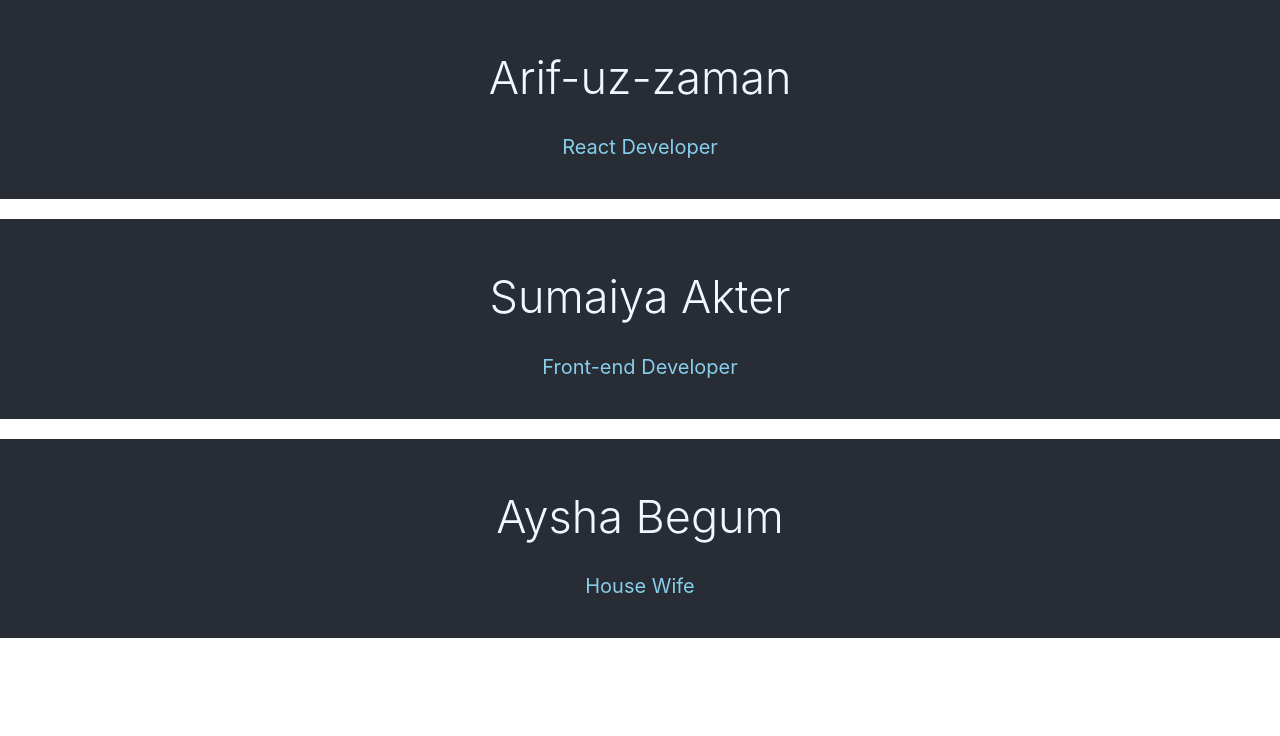
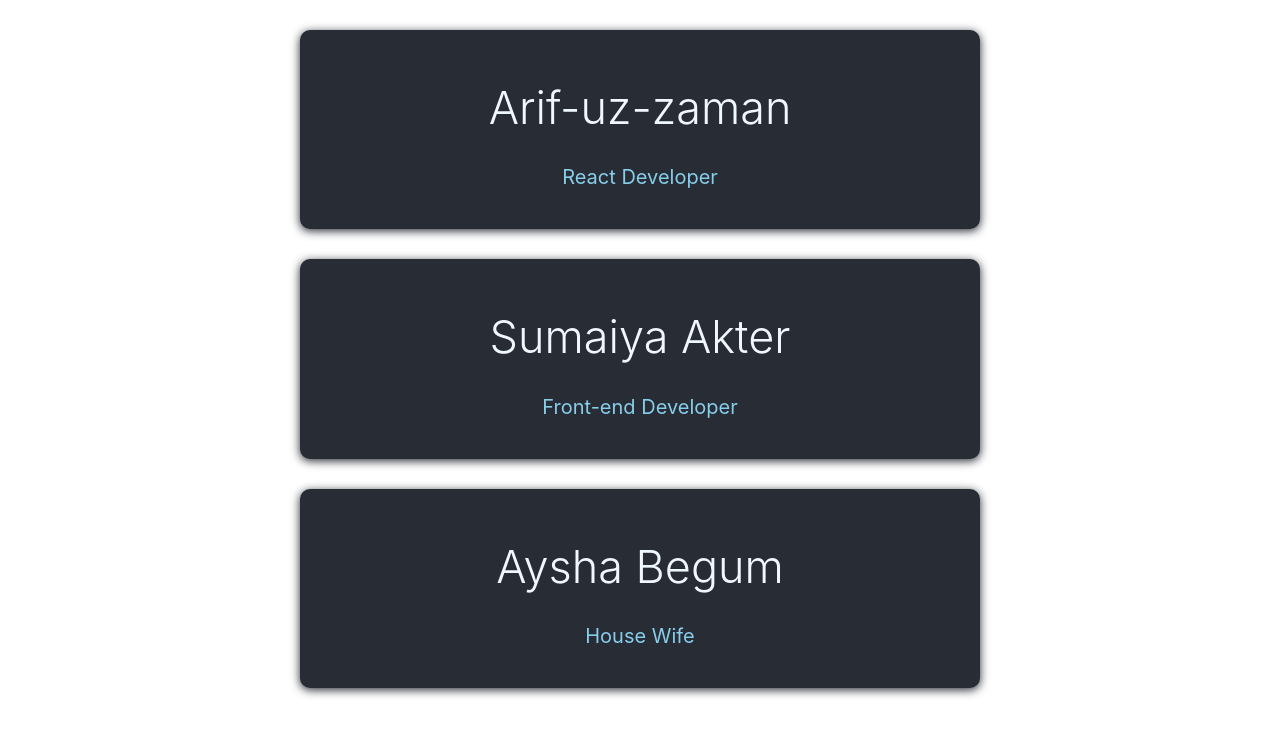
Before and after one commit to Arif870/react-core-concepts, a React (Create React App) app: page / in a window 1280 px wide. Shown: the top 736 px of the page. Built offline with nearby package versions, Linux system fonts and the light colour scheme.

Commit message:
design update

```diff
--- a/src/App.css
+++ b/src/App.css
@@ -43,6 +43,10 @@
   text-align: center;
   padding: 20px;
   margin-bottom: 20px;
+  width: 50%;
+  margin: 30px auto;
+  border-radius: 10px;
+  box-shadow: 0px 2px 10px 0.1px #282c34;
 }
 
 .profile h1 {
```
